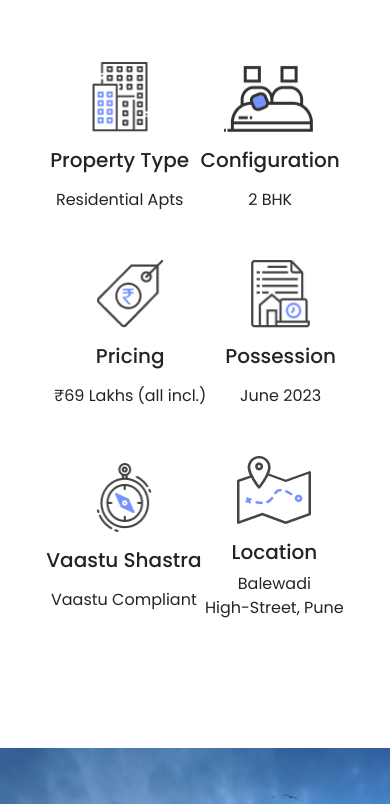
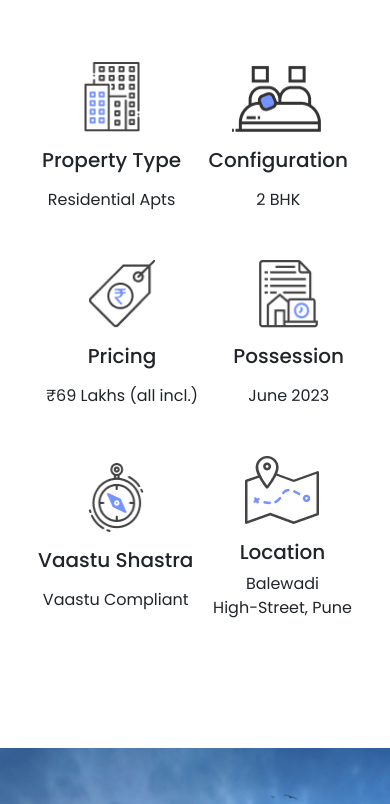
Before and after one commit to kumarprience1992/recidence, a website: page index.html in a window 390 px wide. Shown: the part 762-1566 px from the top of the page. Drawn offline with nearby package versions, Linux system fonts and the light colour scheme; files that its build step writes are made by us from their sources; a web font is replaced by a local one.

Commit message:
Update index.html

```diff
--- a/index.html
+++ b/index.html
@@ -103,7 +103,7 @@
         </div>
 
         <div class="row justify-content-evenly py-5">
-            <div class="col-10">
+            <div class="col-11 col-md-10">
                 <div class="row">
                     <div class="col-12 col-md-4 d-flex justify-content-around img_row my-3">
                         <div class="img_box d-flex align-items-center justify-content-center flex-column">
```
